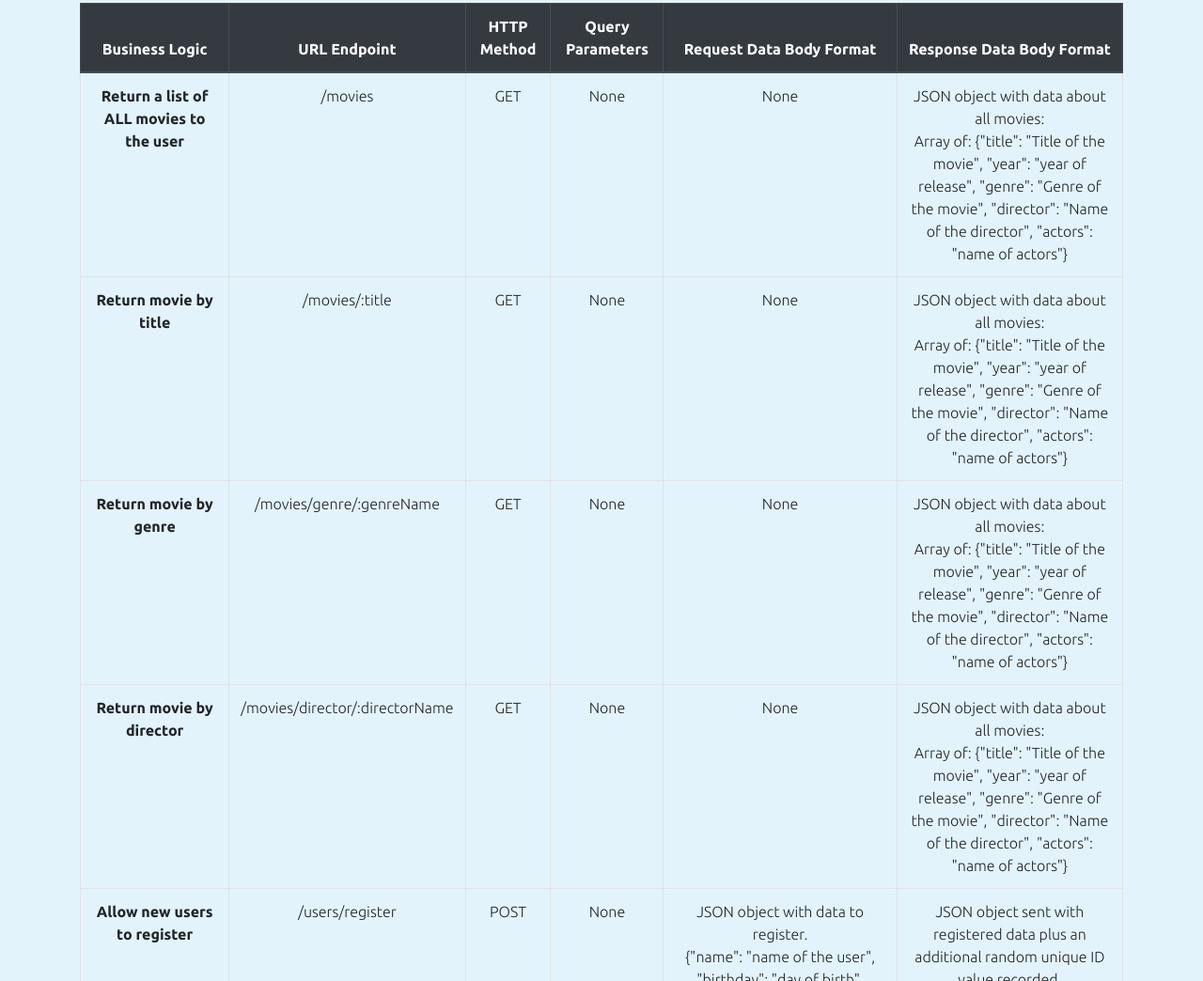
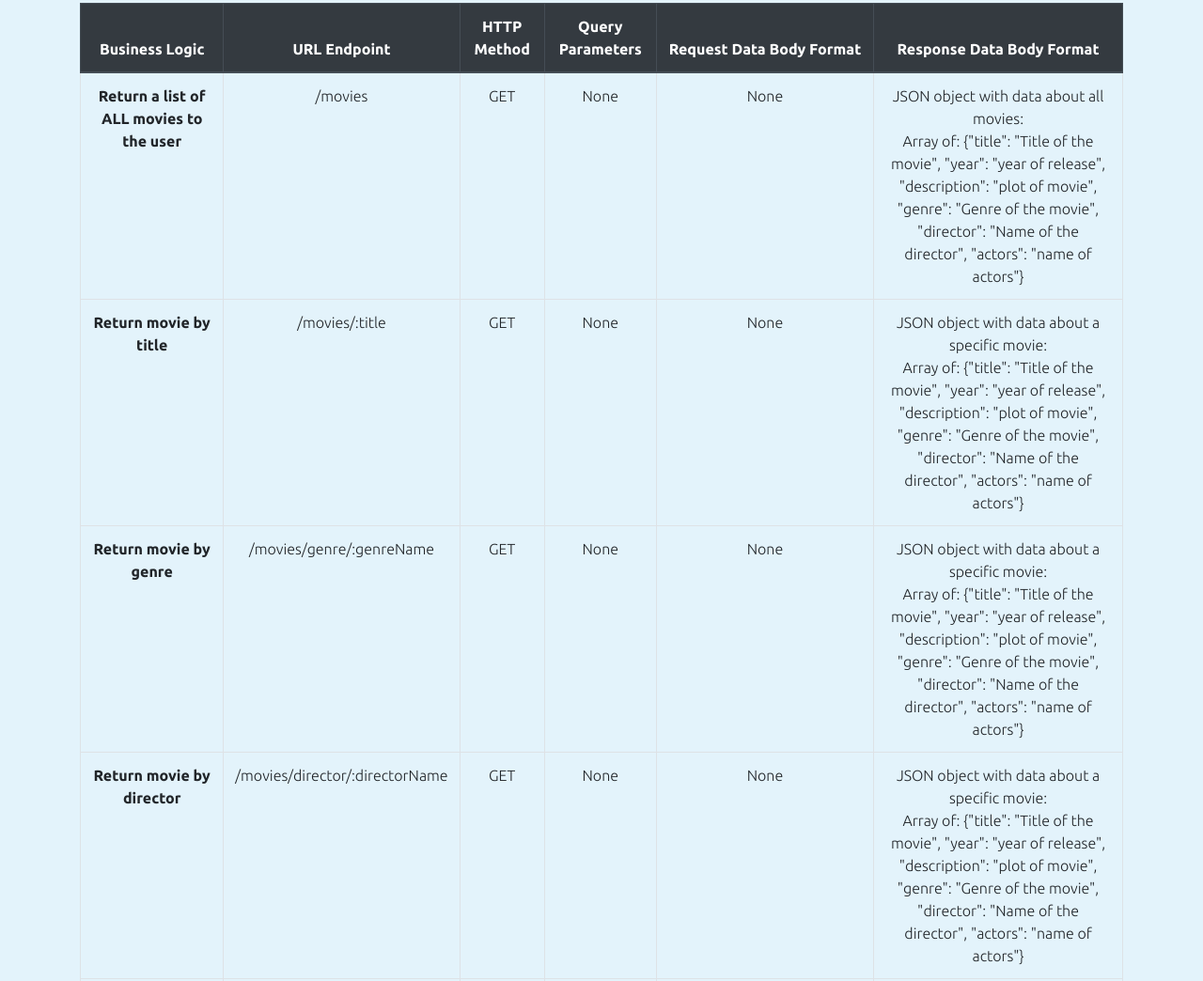
Before and after one commit to Junior-22/movie_api, a website: page public/documentation.html in a window 1280 px wide. Shown: the part 149-1193 px from the top of the page at 94% size. Drawn offline with nearby package versions, Linux system fonts and the light colour scheme.

Commit message:
Updated list of movies

```diff
--- a/public/documentation.html
+++ b/public/documentation.html
@@ -50,9 +50,9 @@
           <td>None</td>
           <td>
             JSON object with data about all movies: <br />Array of: {"title":
-            "Title of the movie", "year": "year of release", "genre": "Genre of
-            the movie", "director": "Name of the director", "actors": "name of
-            actors"}
+            "Title of the movie", "year": "year of release", "description":
+            "plot of movie", "genre": "Genre of the movie", "director": "Name of
+            the director", "actors": "name of actors"}
           </td>
         </tr>
         <tr>
@@ -62,10 +62,10 @@
           <td>None</td>
           <td>None</td>
           <td>
-            JSON object with data about all movies: <br />Array of: {"title":
-            "Title of the movie", "year": "year of release", "genre": "Genre of
-            the movie", "director": "Name of the director", "actors": "name of
-            actors"}
+            JSON object with data about a specific movie: <br />Array of:
+            {"title": "Title of the movie", "year": "year of release",
+            "description": "plot of movie", "genre": "Genre of the movie",
+            "director": "Name of the director", "actors": "name of actors"}
           </td>
         </tr>
         <tr>
@@ -75,10 +75,10 @@
           <td>None</td>
           <td>None</td>
           <td>
-            JSON object with data about all movies: <br />Array of: {"title":
-            "Title of the movie", "year": "year of release", "genre": "Genre of
-            the movie", "director": "Name of the director", "actors": "name of
-            actors"}
+            JSON object with data about a specific movie: <br />Array of:
+            {"title": "Title of the movie", "year": "year of release",
+            "description": "plot of movie", "genre": "Genre of the movie",
+            "director": "Name of the director", "actors": "name of actors"}
           </td>
         </tr>
         <tr>
@@ -88,10 +88,10 @@
           <td>None</td>
           <td>None</td>
           <td>
-            JSON object with data about all movies: <br />Array of: {"title":
-            "Title of the movie", "year": "year of release", "genre": "Genre of
-            the movie", "director": "Name of the director", "actors": "name of
-            actors"}
+            JSON object with data about a specific movie: <br />Array of:
+            {"title": "Title of the movie", "year": "year of release",
+            "description": "plot of movie", "genre": "Genre of the movie",
+            "director": "Name of the director", "actors": "name of actors"}
           </td>
         </tr>
         <tr>
```
